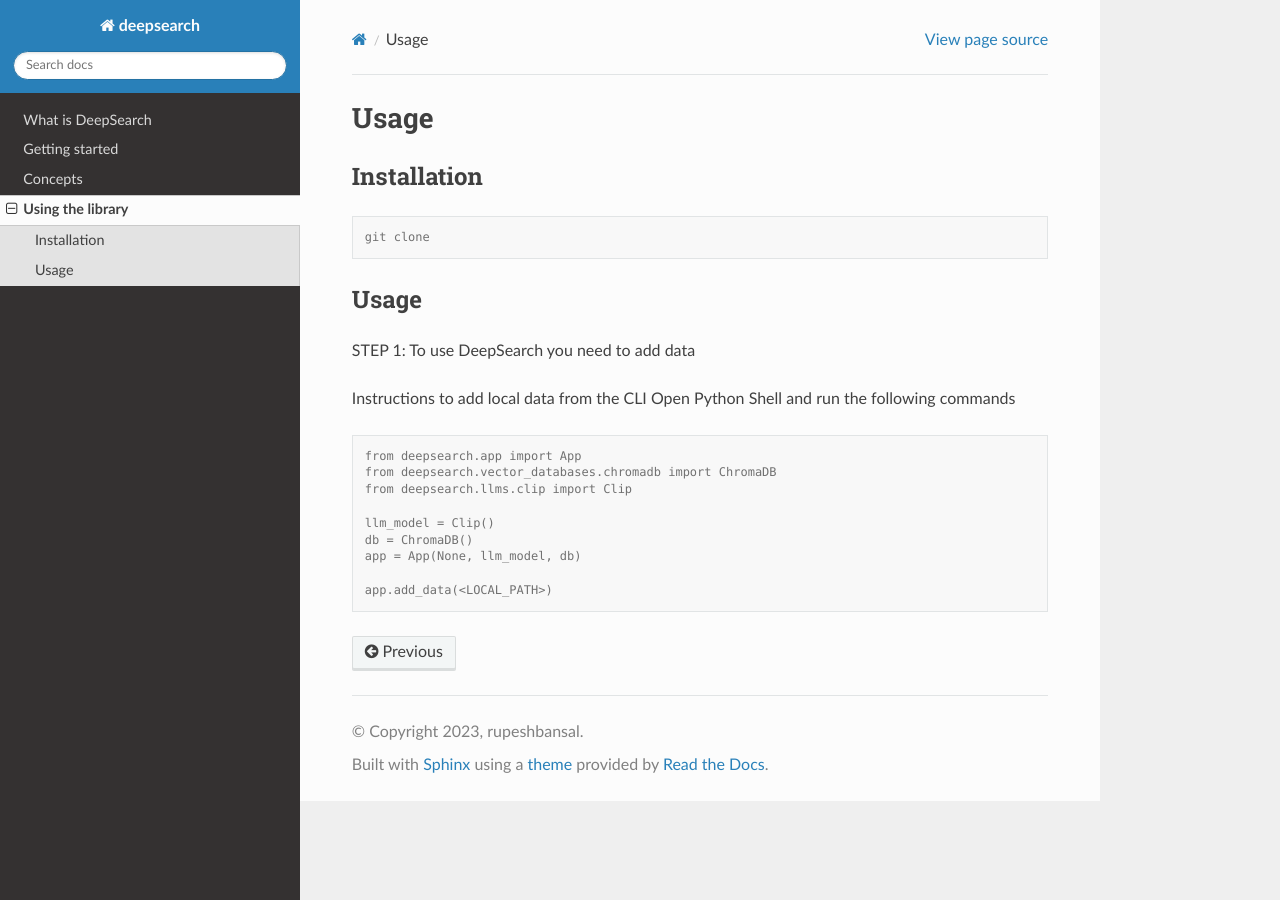
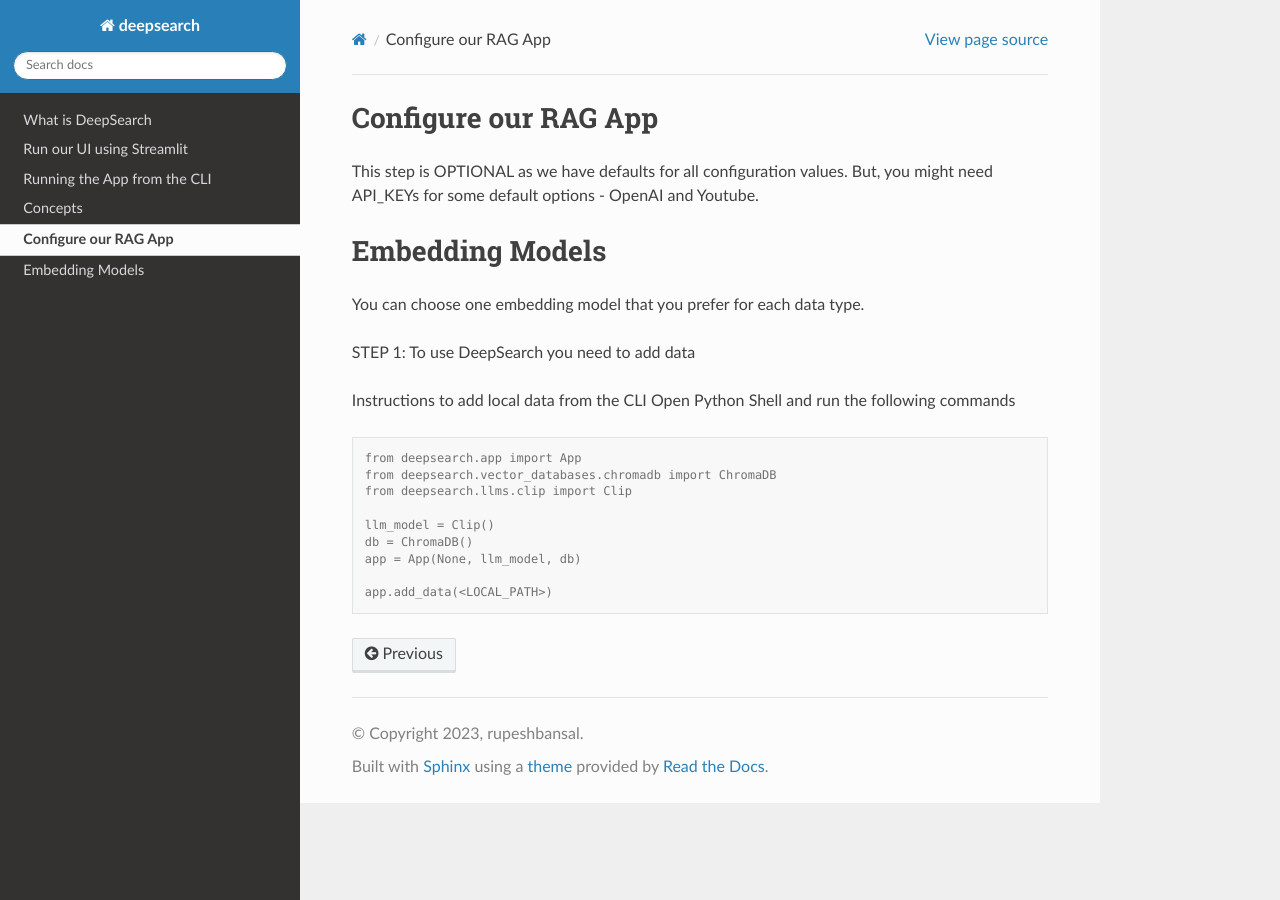
Before and after one commit to deepsearch-ai/deepsearch, a Sphinx documentation site: the page built from docs/configure.rst, in a window 1280 px wide. Built offline with Sphinx 7.4.7 and the Read the Docs theme 2.0.0, drawn with Linux system fonts in a browser that asks for light colours.

Commit message:
update docs

```diff
--- a/docs/concepts.rst
+++ b/docs/concepts.rst
@@ -1,6 +1,6 @@
 Fundamentals
 ======================================
-
+   We are a multimodal RAG Applicationbu
 
 Embedding Models
 --------------------------------------
--- a/docs/usage.rst
+++ b/docs/configure.rst
@@ -1,16 +1,15 @@
-Usage
-=====
+Configure our RAG App
+===============
 
-Installation
-------------
+This step is OPTIONAL as we have defaults for all configuration values.
+But, you might need API_KEYs for some default options -  OpenAI and Youtube.
 
-.. code-block:: console
+Embedding Models
+===============
 
-    git clone
+You can choose one embedding model that you prefer for each data type.
 
 
-Usage
-------------
 
 STEP 1: To use DeepSearch you need to add data
 
--- /dev/null
+++ b/docs/getting_started.rst
@@ -0,0 +1,67 @@
+There are two simple ways to get started with the application.
+1. Using our UI hosted built using streamlit
+2. Python CLI
+
+Run our UI using Streamlit
+======================================
+
+1. Navigate to the root folder of the repo
+2. Install all dependencies
+
+.. code-block:: console
+
+    poetry shell && poetry lock && poetry install
+3. Run the webapp
+
+.. code-block:: console
+
+    streamlit run streamlit_deepsearch/streamlit_app.py
+
+Running the App from the CLI
+======================================
+
+Initialising the App
+~~~~~~~~~~~~~~~~~~~~~~~~~~~~~~~~
+
+Open Python Shell and run the following commands
+
+.. code-block:: console
+
+    from deepsearch.app import App
+    from deepsearch.vector_databases.chromadb import ChromaDB
+    from deepsearch.llms.clip import Clip
+
+    llm_model = Clip()
+    db = ChromaDB()
+    app = App(None, llm_model, db)
+
+Add Data
+~~~~~~~~~~~~~~~~~~~~~~~~~~~~~~~~
+
+Local Files
+^^^^^^^^^^^^^^^^^^^^^^^^^^^^^^^^
+
+.. code-block:: console
+
+    app.add_data(<LOCAL_PATH>)
+
+S3 data from the CLI
+^^^^^^^^^^^^^^^^^^^^^^^^^^^^^^^^
+
+.. code-block:: console
+
+    app.add_data(<S3_PATH>)
+
+
+Querying
+~~~~~~~~~~~~~~~~~~~~~~~~~~~~~~~~
+
+.. code-block:: console
+
+    app.query(<input string query>, [List of media_types to search across])
+
+For example
+
+.. code-block:: console
+
+    app.query("A car in front of a building", [MEDIA_TYPE.IMAGE, MEDIA_TYPE.AUDIO])
--- a/docs/index.rst
+++ b/docs/index.rst
@@ -16,11 +16,11 @@ Documentation
 
    What is DeepSearch <intro>
 
-   Getting started <demo>
+   Getting started <getting_started>
 
    Concepts <concepts>
 
-   Using the library <usage>
+   Configuring the library <configure>
 
 Indices and tables
 ==================
--- a/docs/intro.rst
+++ b/docs/intro.rst
@@ -1,8 +1,9 @@
 Introduction to Deepsearch
 ======================================
-A python lib to search for relevant media from your data corpus. This library not only helps you search the relevant media but also highlights the most relevant section of the media. For example, given a list of audio files you can search over them to find the exact second of the file that is relevant to your search query.
+A python lib to search for the relevant media from your data corpus. This library not only helps you search the relevant media but also *highlights the most relevant section of the media*. For example, given a list of audio files you can search over them to find the subsection of the file that is relevant to your search query.
 
+Features the library supports:
 1. Users can upload images, text, audios or videos to add as data to be searched
 2. LLM models (customisable) help tag, describe and index the data
 3. Embeddings from this are then added to a vector database (configurable)
-4. Search APIs that help relevant data (across all multimedia types) from the vector database.
+4. Accept search queries and provide relevant data (across all multimedia types) from the vector database. Also, provide an answer from an LLM using the relevant data matches.
```
Also changed, not shown: docs/demo.rst (deleted, +0 -14 lines).
